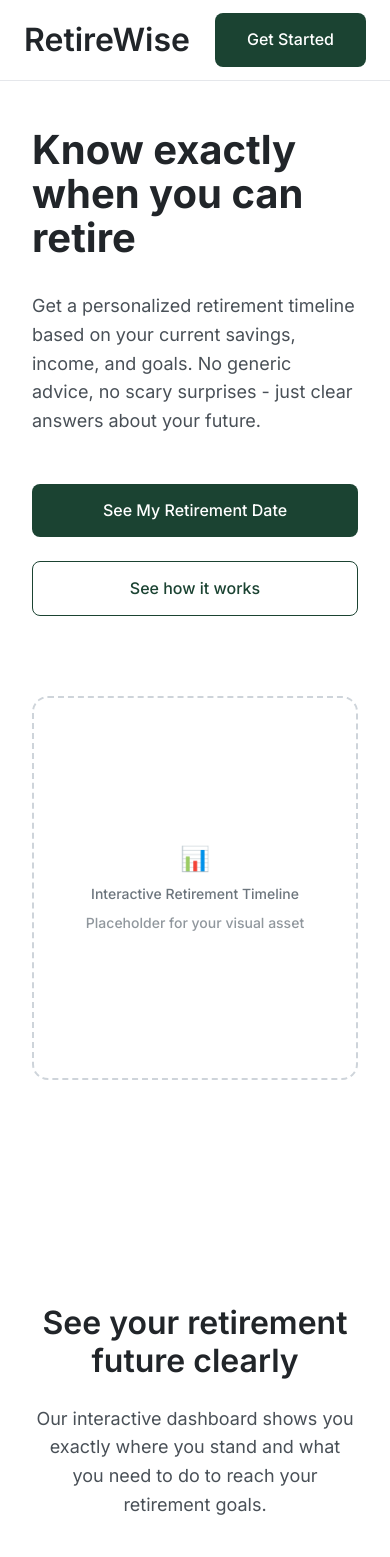
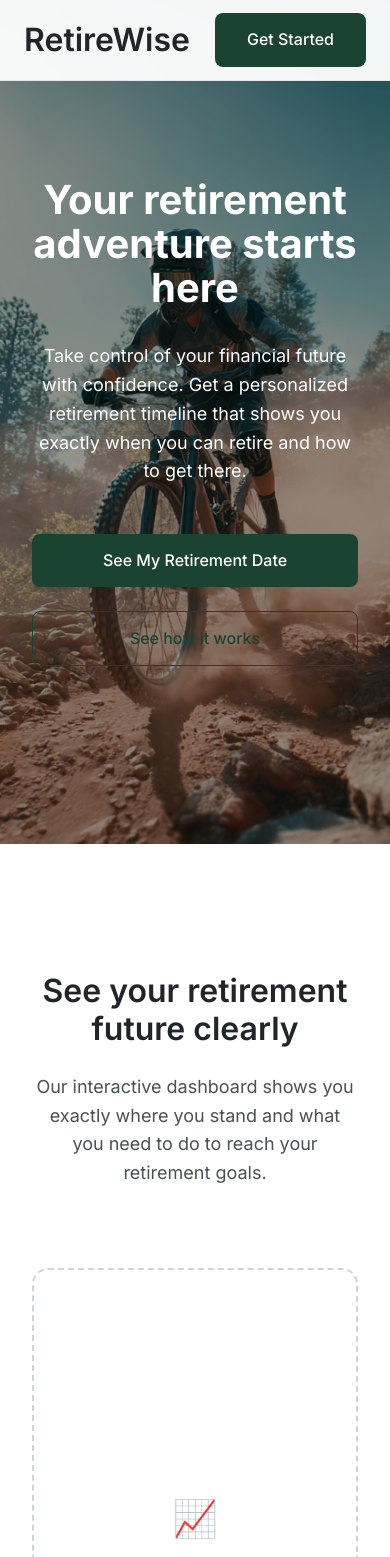
Before and after one commit to iyervish/retirement-app, a Next.js app: page / in a window 390 px wide. Shown: the top 1557 px of the page. Built offline with nearby package versions, Linux system fonts and the light colour scheme.

Commit message:
Refactor hero section with new styles, background image, and responsive typography

```diff
--- a/src/app/globals.css
+++ b/src/app/globals.css
@@ -142,7 +142,14 @@ body {
 [class*="bg-gradient-to"] .h3-text,
 [class*="bg-gradient-to"] .body-large,
 [class*="bg-gradient-to"] .body-text,
-[class*="bg-gradient-to"] .small-text {
+[class*="bg-gradient-to"] .small-text,
+.text-white .hero-text,
+.text-white .h1-text,
+.text-white .h2-text,
+.text-white .h3-text,
+.text-white .body-large,
+.text-white .body-text,
+.text-white .small-text {
   color: white !important;
 }
 
@@ -382,6 +389,65 @@ body {
   transform: scaleX(1);
 }
 
+/* Hero Section Styles */
+.hero-section {
+  position: relative;
+  min-height: 100vh;
+  display: flex;
+  align-items: center;
+  justify-content: center;
+  overflow: hidden;
+}
+
+.hero-background {
+  position: absolute;
+  inset: 0;
+  background-size: cover;
+  background-position: center;
+  background-repeat: no-repeat;
+}
+
+.hero-overlay {
+  position: absolute;
+  inset: 0;
+  background: rgba(0, 0, 0, 0.4);
+}
+
+.hero-content {
+  position: relative;
+  z-index: 10;
+  text-align: center;
+  color: white;
+}
+
+/* Responsive Hero Typography */
+@media (max-width: 768px) {
+  .hero-section {
+    min-height: 80vh;
+    padding: 2rem 0;
+  }
+
+  .hero-content h1 {
+    font-size: 2.5rem;
+    line-height: 1.1;
+  }
+
+  .hero-content p {
+    font-size: 1.1rem;
+    line-height: 1.5;
+  }
+}
+
+@media (max-width: 480px) {
+  .hero-content h1 {
+    font-size: 2rem;
+  }
+
+  .hero-content p {
+    font-size: 1rem;
+  }
+}
+
 /* Accessibility */
 @media (prefers-reduced-motion: reduce) {
   * {
--- a/src/app/page.tsx
+++ b/src/app/page.tsx
@@ -22,38 +22,34 @@ export default function Home() {
       </nav>
 
       {/* Hero Section */}
-      <section className="pt-32 pb-24 bg-white">
-        <div className="container-wide">
-          <div className="grid lg:grid-cols-2 gap-20 items-center">
-            <div className="space-y-12">
-              <div className="space-y-8">
-                <h1 className="hero-text leading-tight">
-                  Know exactly when you can retire
+      <section className="relative min-h-screen flex items-center justify-center overflow-hidden">
+        {/* Background Image */}
+        <div
+          className="absolute inset-0 bg-cover bg-center bg-no-repeat"
+          style={{
+            backgroundImage: 'url(/hero-background.png)',
+          }}
+        />
+
+        {/* Overlay for better text readability */}
+        <div className="absolute inset-0 bg-black/40" />
+
+        {/* Content */}
+        <div className="relative z-10 container-wide text-center text-white">
+          <div className="max-w-4xl mx-auto space-y-8">
+            <h1 className="hero-text text-white leading-tight">
+              Your retirement adventure starts here
             </h1>
-                <p className="body-large text-gray-600 max-w-xl">
-                  Get a personalized retirement timeline based on your current savings, income, and goals. No generic advice, no scary surprises - just clear answers about your future.
+            <p className="body-large text-white/90 max-w-2xl mx-auto leading-relaxed">
+              Take control of your financial future with confidence. Get a personalized retirement timeline that shows you exactly when you can retire and how to get there.
             </p>
-              </div>
-              <div className="flex flex-col sm:flex-row gap-6">
+            <div className="flex flex-col sm:flex-row gap-6 justify-center pt-4">
               <a href="#calculator" className="btn-primary text-center px-8 py-4 text-lg">
                 See My Retirement Date
               </a>
-                <a href="#how-it-works" className="btn-secondary text-center px-8 py-4 text-lg">
+              <a href="#how-it-works" className="btn-secondary bg-white/10 text-white border-white/30 hover:bg-white/20 text-center px-8 py-4 text-lg">
                 See how it works
               </a>
-              </div>
-            </div>
-            <div className="flex justify-center lg:justify-end">
-              <div className="w-full max-w-2xl">
-                {/* Large Visual Placeholder */}
-                <div className="visual-placeholder visual-showcase h-96 w-full">
-                  <div className="text-center">
-                    <div className="text-2xl mb-2">📊</div>
-                    <div>Interactive Retirement Timeline</div>
-                    <div className="text-sm mt-2 opacity-75">Placeholder for your visual asset</div>
-                  </div>
-                </div>
-              </div>
             </div>
           </div>
         </div>
```
Also changed, not shown: public/hero-background.png (added). Lines whose indentation alone changed are shown as unchanged.
